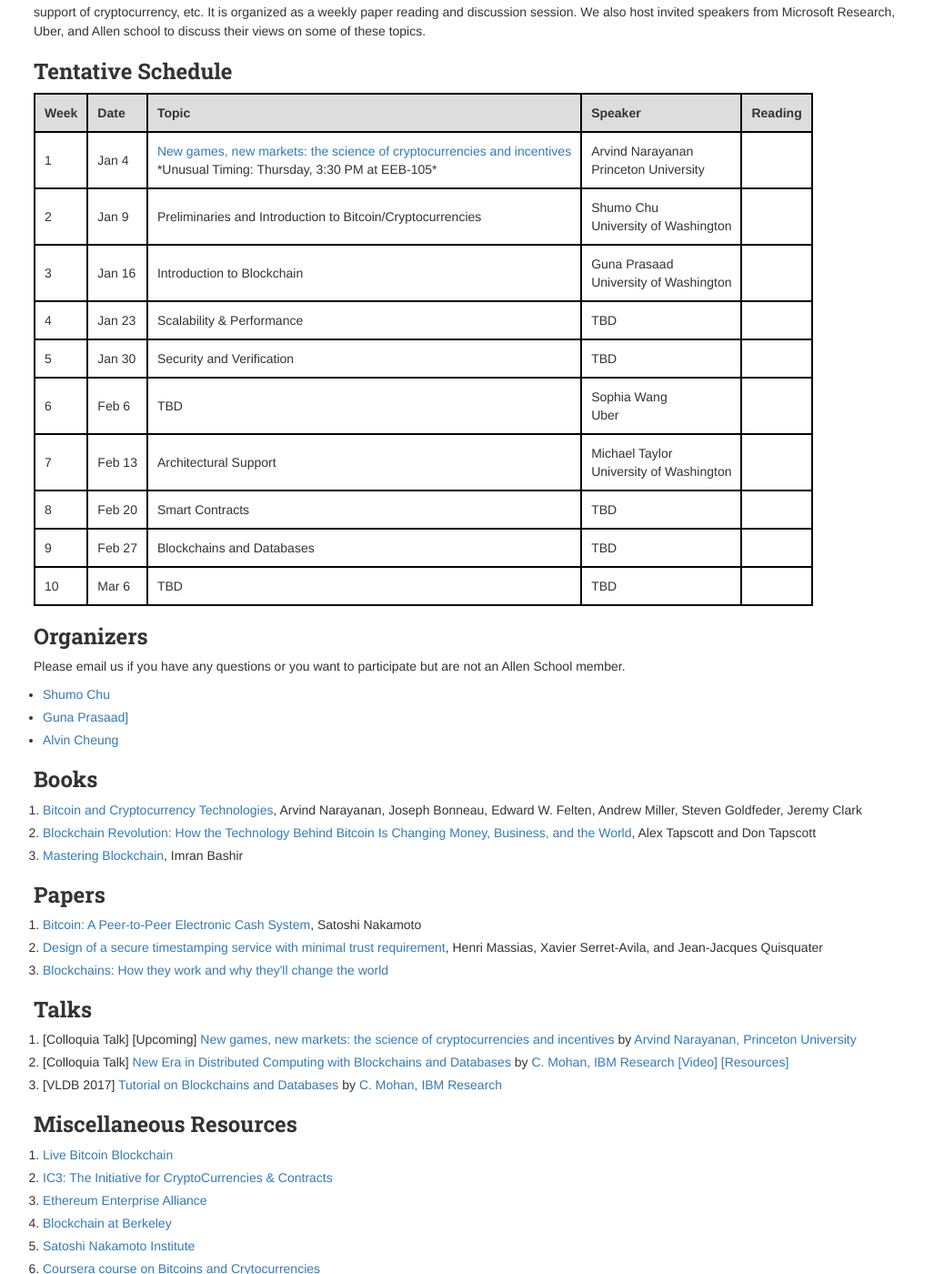
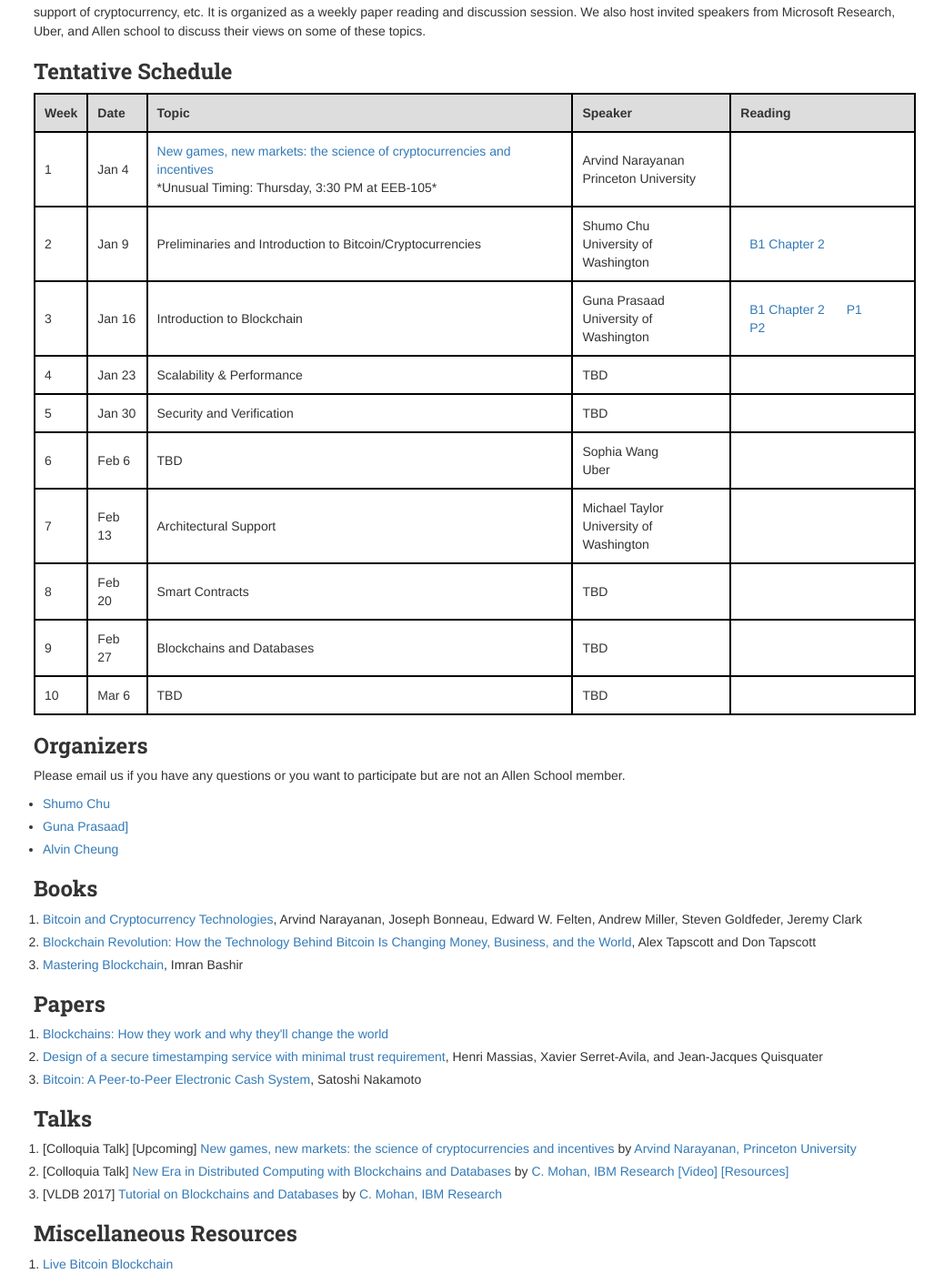
Before and after one commit to uwdb/website, a Jekyll site: the page built from seminars/cse590q/18wi/index.markdown, in a window 1280 px wide and 1400 px high, scrolled down 392 px. Shown: the whole window at 91% size, without its empty margins (118-1156 px from the left). Built offline with Jekyll 4.4.1, drawn with Linux system fonts in a browser that asks for light colours; nearby versions of some CDN libraries.

Commit message:
Update index.markdown

```diff
--- a/seminars/cse590q/18wi/index.markdown
+++ b/seminars/cse590q/18wi/index.markdown
@@ -40,14 +40,19 @@
     <td>Jan 9</td>
     <td>Preliminaries and Introduction to Bitcoin/Cryptocurrencies</td>
     <td>Shumo Chu<br> University of Washington</td>
-    <td></td>
+    <td><span class='tag'><a href='http://bitcoinbook.cs.princeton.edu'>B1 Chapter 2</a></span>
+   </td>
   </tr>
   <tr>
     <td>3</td>
     <td>Jan 16</td>
     <td>Introduction to Blockchain</td>
     <td>Guna Prasaad<br>University of Washington</td>
-    <td></td>
+   <td>
+    <span class='tag'><a href='http://bitcoinbook.cs.princeton.edu'>B1 Chapter 2</a></span>
+    <span class='tag'><a href=''>P1</a></span>
+    <span class='tag'><a href=''>P2</a></span>
+   </td>
   </tr>
   <tr>
     <td>4</td>
@@ -117,9 +122,9 @@
 
 ### Papers
 <ol class='indent'>
+ <li> <a href='https://spectrum.ieee.org/computing/networks/blockchains-how-they-work-and-why-theyll-change-the-world'>Blockchains: How they work and why they'll change the world</a></li>
+ <li> <a href='http://nakamotoinstitute.org/static/docs/secure-timestamping-service.pdf'>Design of a secure timestamping service with minimal trust requirement</a>, Henri Massias, Xavier Serret-Avila, and Jean-Jacques Quisquater </li>
  <li> <a href='https://bitcoin.org/bitcoin.pdf'>Bitcoin: A Peer-to-Peer Electronic Cash System</a>, Satoshi Nakamoto </li>
- <li> <a href='http://nakamotoinstitute.org/static/docs/secure-timestamping-service.pdf'>Design of a secure timestamping service with minimal trust requirement</a>, Henri Massias, Xavier Serret-Avila, and Jean-Jacques Quisquater </li>
- <li> <a href='https://spectrum.ieee.org/computing/networks/blockchains-how-they-work-and-why-theyll-change-the-world'>Blockchains: How they work and why they'll change the world</a></li>
 </ol>
 
 ### Talks
```
